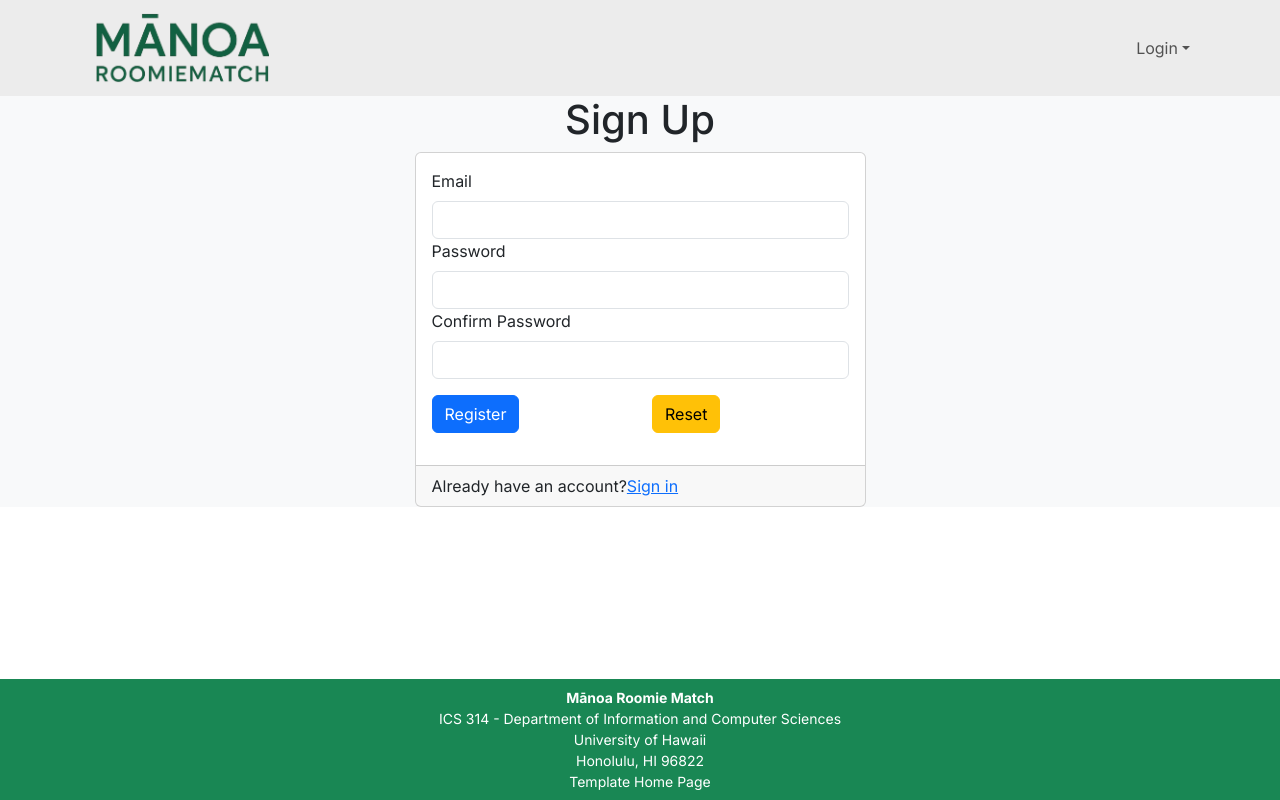
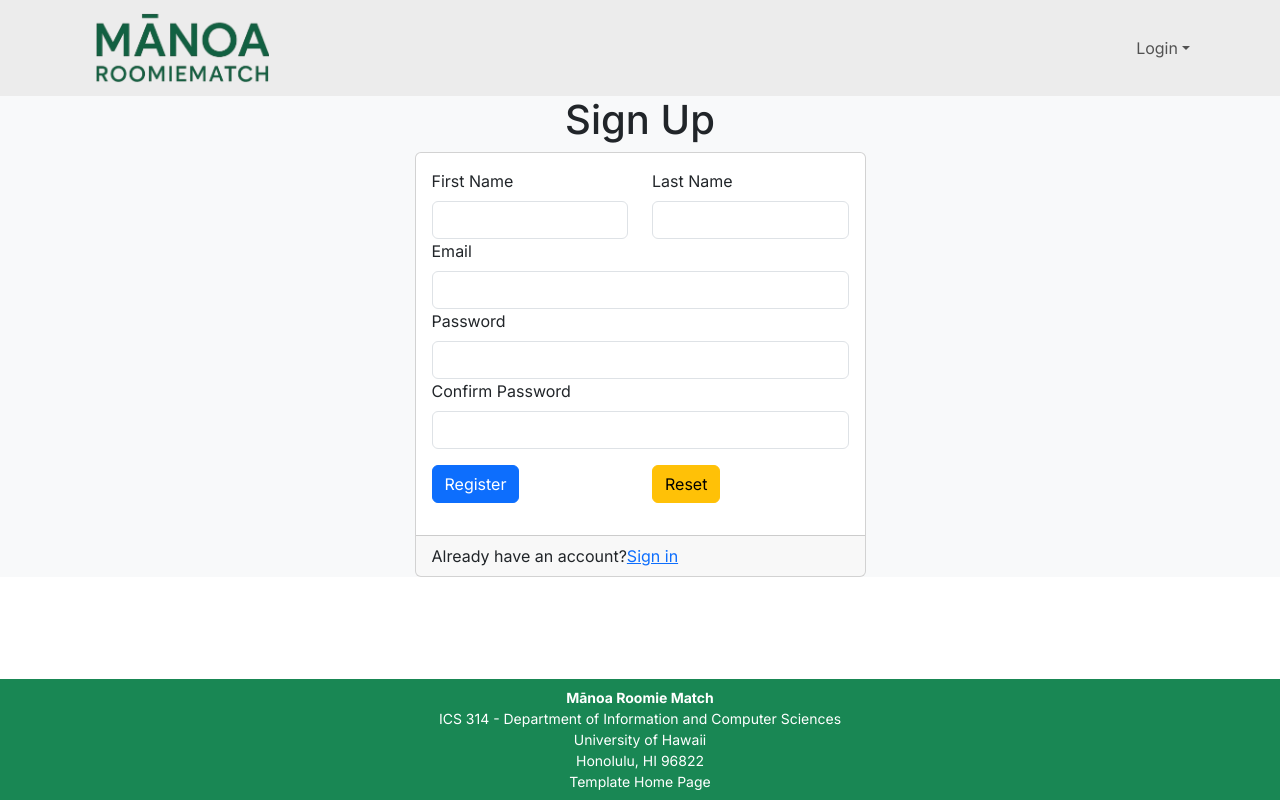
Before and after one commit to manoaroomiematch/manoaroomiematch, a Next.js app: page /auth/signup in a window 1280 px wide. Built offline with nearby package versions, Linux system fonts and the light colour scheme; no server answers.

Commit message:
Added first and last name to sign up page

```diff
--- a/src/app/auth/signup/page.tsx
+++ b/src/app/auth/signup/page.tsx
@@ -4,10 +4,14 @@ import { signIn } from 'next-auth/react';
 import { useForm } from 'react-hook-form';
 import { yupResolver } from '@hookform/resolvers/yup';
 import * as Yup from 'yup';
-import { Card, Col, Container, Button, Form, Row } from 'react-bootstrap';
+import { Card, Col, Container, Button, Form, Row, Alert } from 'react-bootstrap';
 import { createUser } from '@/lib/dbActions';
+import { useRouter } from 'next/navigation';
+import { useState } from 'react';
 
 type SignUpForm = {
+  firstName: string;
+  lastName: string;
   email: string;
   password: string;
   confirmPassword: string;
@@ -16,7 +20,11 @@ type SignUpForm = {
 
 /** The sign up page. */
 const SignUp = () => {
+  const router = useRouter();
+  const [error, setError] = useState<string | null>(null);
   const validationSchema = Yup.object().shape({
+    firstName: Yup.string().required('First Name is required'),
+    lastName: Yup.string().required('Last Name is required'),
     email: Yup.string().required('Email is required').email('Email is invalid'),
     password: Yup.string()
       .required('Password is required')
@@ -37,10 +45,27 @@ const SignUp = () => {
   });
 
   const onSubmit = async (data: SignUpForm) => {
-    // console.log(JSON.stringify(data, null, 2));
-    await createUser(data);
-    // After creating, signIn with redirect to the add page
-    await signIn('credentials', { callbackUrl: '/add', ...data });
+    setError(null);
+    try {
+      await createUser(data);
+      const result = await signIn('credentials', {
+        redirect: false,
+        email: data.email,
+        password: data.password,
+      });
+
+      if (result?.ok) {
+        router.push('/lifestyle-survey');
+      } else {
+        setError(result?.error || 'An unknown error occurred during sign in.');
+      }
+    } catch (e: any) {
+      if (e.message.includes('Unique constraint failed')) {
+        setError('A user with this email already exists.');
+      } else {
+        setError('An unexpected error occurred. Please try again.');
+      }
+    }
   };
 
   return (
@@ -51,7 +76,32 @@ const SignUp = () => {
             <h1 className="text-center">Sign Up</h1>
             <Card>
               <Card.Body>
+                {error && <Alert variant="danger">{error}</Alert>}
                 <Form onSubmit={handleSubmit(onSubmit)}>
+                  <Row>
+                    <Col>
+                      <Form.Group className="form-group">
+                        <Form.Label>First Name</Form.Label>
+                        <input
+                          type="text"
+                          {...register('firstName')}
+                          className={`form-control ${errors.firstName ? 'is-invalid' : ''}`}
+                        />
+                        <div className="invalid-feedback">{errors.firstName?.message}</div>
+                      </Form.Group>
+                    </Col>
+                    <Col>
+                      <Form.Group className="form-group">
+                        <Form.Label>Last Name</Form.Label>
+                        <input
+                          type="text"
+                          {...register('lastName')}
+                          className={`form-control ${errors.lastName ? 'is-invalid' : ''}`}
+                        />
+                        <div className="invalid-feedback">{errors.lastName?.message}</div>
+                      </Form.Group>
+                    </Col>
+                  </Row>
                   <Form.Group className="form-group">
                     <Form.Label>Email</Form.Label>
                     <input
--- a/src/lib/dbActions.ts
+++ b/src/lib/dbActions.ts
@@ -68,13 +68,25 @@ export async function deleteStuff(id: number) {
  * Creates a new user in the database.
  * @param credentials, an object with the following properties: email, password.
  */
-export async function createUser(credentials: { email: string; password: string }) {
+export async function createUser(credentials: {
+  email: string;
+  password: string;
+  firstName: string;
+  lastName: string;
+}) {
   // console.log(`createUser data: ${JSON.stringify(credentials, null, 2)}`);
   const password = await hash(credentials.password, 10);
-  await prisma.user.create({
+  const user = await prisma.user.create({
     data: {
       email: credentials.email,
       password,
+      name: `${credentials.firstName} ${credentials.lastName}`,
+    },
+  });
+  await prisma.profile.create({
+    data: {
+      userId: user.id,
+      bio: '',
     },
   });
 }
```
